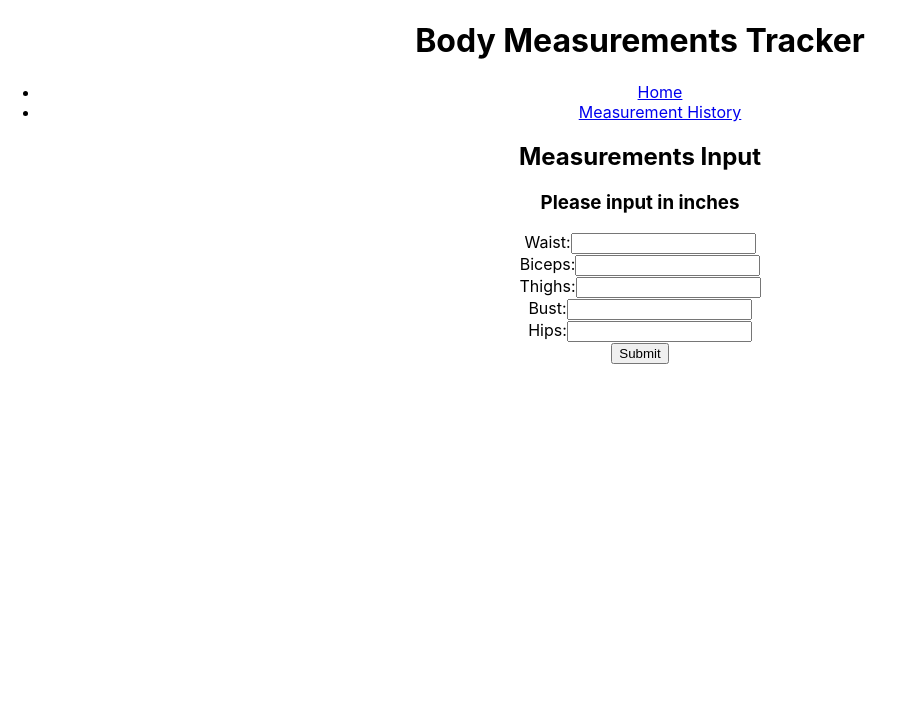
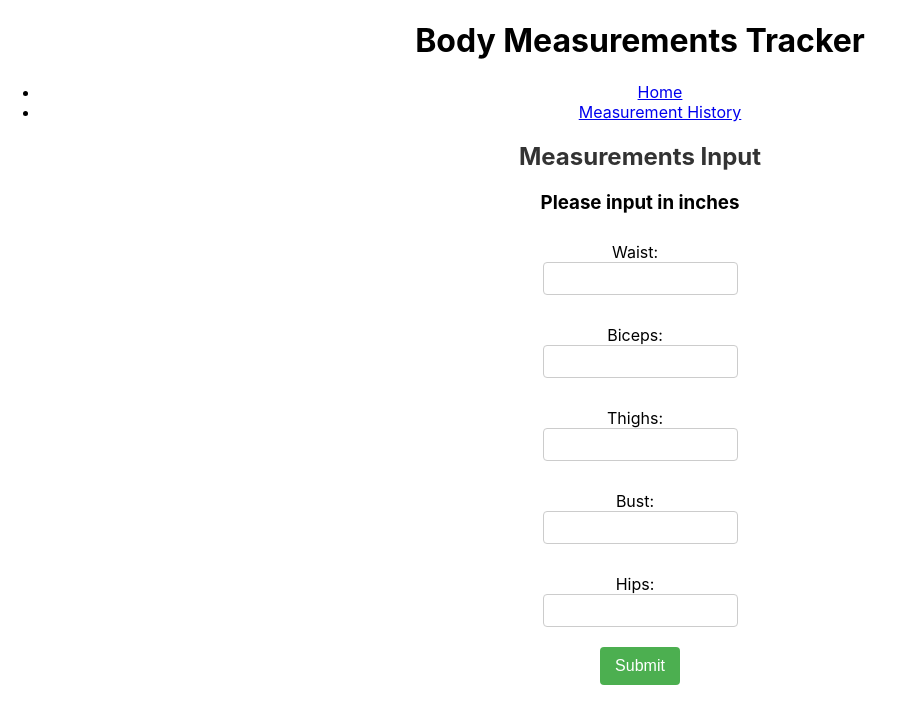
Before and after one commit to drakinor/body-tracker, a React (Create React App) app: page / in a window 1280 px wide. Shown: the top 724 px of the page, without its empty margins (0-905 px from the left). Built offline with nearby package versions, Linux system fonts and the light colour scheme.

Commit message:
minor changes :wq

```diff
--- a/package.json
+++ b/package.json
@@ -3,12 +3,18 @@
   "version": "0.1.0",
   "private": true,
   "dependencies": {
+    "@canvasjs/react-charts": "^1.0.0",
     "@testing-library/jest-dom": "^5.17.0",
     "@testing-library/react": "^13.4.0",
     "@testing-library/user-event": "^13.5.0",
+    "chart.js": "^4.4.1",
+    "prop-types": "^15.8.1",
     "react": "^18.2.0",
+    "react-chartjs-2": "^5.2.0",
     "react-dom": "^18.2.0",
+    "react-router-dom": "^6.21.1",
     "react-scripts": "5.0.1",
+    "recharts": "^2.10.4",
     "web-vitals": "^2.1.4"
   },
   "scripts": {
--- a/src/App.css
+++ b/src/App.css
@@ -14,14 +14,14 @@
 }
 
 .App-header {
-  background-color: #282c34;
+  background-color: #2ac0e6;
   min-height: 100vh;
   display: flex;
   flex-direction: column;
   align-items: center;
   justify-content: center;
   font-size: calc(10px + 2vmin);
-  color: white;
+  color: rgb(0, 197, 247);
 }
 
 .App-link {
@@ -36,3 +36,11 @@
     transform: rotate(360deg);
   }
 }
+
+.chart-container {
+  position: relative;
+}
+
+.legend-container {
+  margin-top: 20px; /* Adjust this margin as needed */
+}
--- a/src/MeasurementHistory.js
+++ b/src/MeasurementHistory.js
@@ -24,7 +24,7 @@ function MeasurementHistory() {
       <ResponsiveContainer width="100%" height={300}>
         <LineChart data={measurementsHistory}>
           <XAxis dataKey="timestamp" tickFormatter={(timestamp) => new Date(timestamp).toLocaleDateString()} />
-          <YAxis />
+          <YAxis label={{ value: 'Inches', angle: -90, position: 'insideLeft' }} />
           <Tooltip labelFormatter={(label) => new Date(label).toLocaleDateString()} />
           <Legend />
           <Line type="monotone" dataKey="waist" name="Waist" stroke="#8884d8" />
--- /dev/null
+++ b/src/MeasurementsInput.css
@@ -0,0 +1,62 @@
+/* MeasurementsInput.css */
+.container {
+    width: 60%;
+    margin: auto;
+    padding: 20px;
+    background-color: #2ac0e6;
+    border-radius: 8px;
+    box-shadow: 0 0 10px rgba(0, 0, 0, 0.1);
+  }
+
+  h2 {
+    color: #333;
+  }
+
+  form {
+    display: flex;
+    flex-direction: column;
+    align-items: center; /* Center the form items horizontally */
+  }
+
+  .input-group {
+    display: flex;
+    flex-direction: row;
+    align-items: center;
+    margin-bottom: 15px;
+    width: 100%;
+  }
+
+  label {
+    margin-top: 10px;
+    margin-right: 10px;
+    flex: 1;
+    text-align: right;
+  }
+
+  input {
+    flex: 2;
+    padding: 8px;
+    border: 1px solid #ccc;
+    border-radius: 4px;
+    box-sizing: border-box;
+  }
+
+  button {
+    background-color: #4caf50;
+    color: white;
+    padding: 10px 15px;
+    border: none;
+    border-radius: 4px;
+    cursor: pointer;
+    font-size: 16px;
+    width: auto; /* Set button width to auto */
+  }
+
+  button:hover {
+    background-color: #45a049;
+  }
+
+  p {
+    margin-top: 10px;
+    color: #4caf50;
+  }
--- a/src/MeasurmentsInput.js
+++ b/src/MeasurmentsInput.js
@@ -1,5 +1,6 @@
 import React, { useState, useEffect } from 'react';
 import PropTypes from 'prop-types';
+import './MeasurementsInput.css';
 
 // Functional component definition
 function MeasurementsInput({ measurements, onInputChange, onSubmit }) {
```
Also changed, not shown: 1 other file (tests, documents, lock files or other folders).
